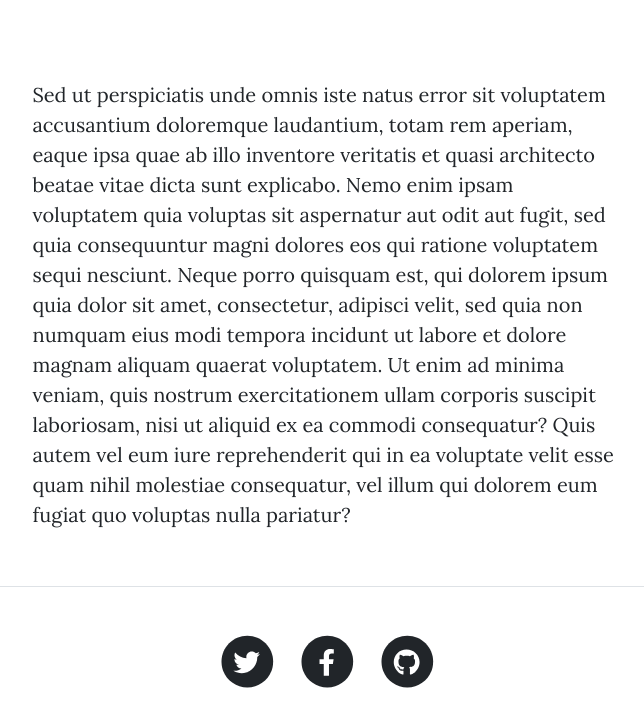
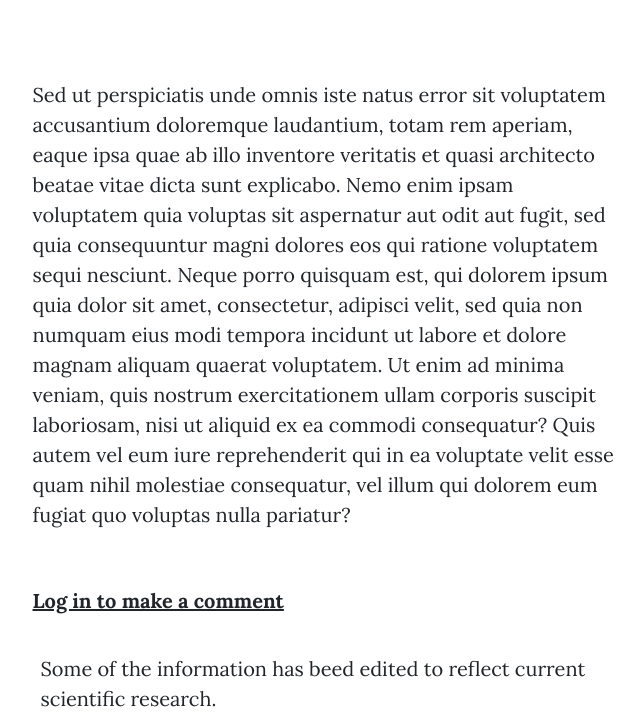
Before and after one commit to geddie212/pauls_blog, a Flask app: page /blog/2 in a window 1280 px wide. Shown: the part 599-1313 px from the top of the page, without its empty margins (313-957 px from the left). Run offline with Flask 2, Linux system fonts and the light colour scheme; data comes from the database, SQL or seed files in the repository; some libraries are stand-ins or nearby versions.

Commit message:
Adding relational databases for users, blog posts and comments, added gravatar icons,

```diff
--- a/main.py
+++ b/main.py
@@ -9,10 +9,12 @@
 from wtforms.validators import DataRequired, URL
 from flask_ckeditor import CKEditor, CKEditorField
 import post_db
+import post_comment
 from datetime import date
 from werkzeug.security import generate_password_hash, check_password_hash
 from functools import wraps
 from sqlalchemy.ext.declarative import declarative_base
+from flask_gravatar import Gravatar
 
 
 app = Flask(__name__)
@@ -36,28 +38,67 @@
 
 Base = declarative_base()
 
-# CONFIGURE TABLE
+
 class User(UserMixin, db.Model):
-    __tablename__ = 'User'
+    __tablename__ = "users"
     id = db.Column(db.Integer, primary_key=True)
     email = db.Column(db.String(100), unique=True)
     password = db.Column(db.String(100))
-    name = db.Column(db.String(1000))
-    children = relationship('BlogPost')
+    name = db.Column(db.String(100))
+
+    # one to many relationship where the comment is assigned to the User
+    comments = relationship("Comment", back_populates="author")
+
+    # This will act like a List of BlogPost objects attached to each User.
+    # The "author" refers to the author property in the BlogPost class.
+    posts = relationship("BlogPost", back_populates="author")
+
+
+
 
 class BlogPost(db.Model):
-    __tablename__ = 'BlogPost'
+    __tablename__ = "blog_posts"
     id = db.Column(db.Integer, primary_key=True)
+
+    # Create Foreign Key, "users.id" the users refers to the tablename of User.
+    author_id = db.Column(db.Integer, db.ForeignKey("users.id"))
+    # Create reference to the User object, the "posts" refers to the posts property in the User class.
+    author = relationship("User", back_populates="posts")
+
+    # creates relationship to Comments table
+    comments = relationship("Comment", back_populates="parent_post")
+
     title = db.Column(db.String(250), unique=True, nullable=False)
     subtitle = db.Column(db.String(250), nullable=False)
     date = db.Column(db.String(250), nullable=False)
-    body = db.Column(db.String, nullable=False)
-    author = db.Column(db.String(250), nullable=False)
+    body = db.Column(db.Text, nullable=False)
     img_url = db.Column(db.String(250), nullable=False)
-    parent_id = db.Column(db.Integer, ForeignKey(User.id))
 
 
+class Comment(db.Model):
+    __tablename__ = "comments"
+    id = db.Column(db.Integer, primary_key=True)
+    text = db.Column(db.String(500), nullable=False)
 
+    # foreign key which maps the post to the User ID
+    author_id = db.Column(db.Integer, db.ForeignKey("users.id"))
+    # back-populates the comments variable in User and User comments variable back to author
+    author = relationship("User", back_populates="comments")
+
+    # creates foreign key to map the comment to the post ID
+    post_id = db.Column(db.Integer, db.ForeignKey("blog_posts.id"))
+    # Creates reference to the BlogPost object, the comments property refers to comments property in BlogPost class
+    parent_post = relationship("BlogPost", back_populates="comments")
+
+
+    gravatar = Gravatar(app,
+                        size=50,
+                        rating='x',
+                        default='retro',
+                        force_default=False,
+                        force_lower=False,
+                        use_ssl=False,
+                        base_url=None)
 
 @login_manager.user_loader
 def load_user(user_id):
@@ -72,6 +113,10 @@
     img_url = StringField("Blog Image URL", validators=[DataRequired(), URL()])
     body = CKEditorField('body')
     submit = SubmitField("Submit Post")
+
+class MakeCommentForm(FlaskForm):
+    body = CKEditorField('comment', validators=[DataRequired()])
+    submit = SubmitField('Submit Comment')
 
 
 # WTForm Register Form
@@ -109,7 +154,7 @@
     return render_template("index.html", posts=blog_posts, user_id=get_user_id())
 
 
-@app.route('/blog/<num>')
+@app.route('/blog/<num>', methods=['GET', 'POST'])
 def get_blog(num):
     # creates instance of post class
     poster = post_db.Post()
@@ -120,11 +165,28 @@
     subtitle = poster['subtitle']
     body = poster['body']
     date = poster['date']
-    author = poster['author']
+    author = poster['author'].name
     img_url = poster['img_url']
-    # html post using the jinja inputs from the dictionary
+
+    blog_comments = post_comment.BlogComment(num).get_comments()
+
+
+
+    form = MakeCommentForm()
+    if request.method == 'POST':
+        user_id = get_user_id()
+        post_id = num
+        comment_text = form.body.data
+        new_comment = Comment(text=comment_text, author_id=user_id, post_id=post_id)
+        db.session.add(new_comment)
+        db.session.commit()
+        blog_comments = post_comment.BlogComment(num).get_comments()
+        return render_template("post.html", title=title, subtitle=subtitle, body=body, date=date, author=author,
+                               img_url=img_url, post_id=num, user_id=get_user_id(), form=form,
+                               blog_comments=blog_comments)
+
     return render_template("post.html", title=title, subtitle=subtitle, body=body, date=date, author=author,
-                           img_url=img_url, post_id=num, user_id=get_user_id())
+                           img_url=img_url, post_id=num, user_id=get_user_id(), form=form, blog_comments=blog_comments)
 
 
 @app.route('/about')
--- /dev/null
+++ b/post_comment.py
@@ -0,0 +1,46 @@
+import main
+
+class BlogComment:
+
+    def __init__(self, post_id):
+        self.post_id = post_id
+        self.comment_list = []
+        post_comments = main.Comment.query.filter_by(post_id=self.post_id).all()
+        # print(post_comments[0].author.name)
+        for comment in post_comments:
+            self.comment_list.append(
+                {
+                    'comment': comment.text,
+                    'author': comment.author.name
+                }
+            )
+
+
+    def get_comments(self):
+        return self.comment_list
+
+# def __init__(self):
+#     self.posts = []
+#     SQL_post_list = main.BlogPost.query.all()
+#     for post in SQL_post_list:
+#         self.posts.append(
+#             {
+#                 'id': post.id,
+#                 'title': post.title,
+#                 'subtitle': post.subtitle,
+#                 'author': post.author,
+#                 'date': post.date,
+#                 'body': post.body,
+#                 'author_id': post.author_id,
+#                 'img_url': post.img_url
+#             }
+#         )
+#
+#
+# def all_posts(self):
+#     return self.posts
+#
+#
+# def post_data(self, post_id):
+#     return self.posts[post_id]
+#
--- a/post_db.py
+++ b/post_db.py
@@ -1,6 +1,6 @@
 import main
 
-class Post():
+class Post:
 
     def __init__(self):
         self.posts = []
@@ -14,7 +14,7 @@
                     'author': post.author,
                     'date': post.date,
                     'body': post.body,
-                    'parent_id': post.parent_id,
+                    'author_id': post.author_id,
                     'img_url': post.img_url
                 }
             )
@@ -24,11 +24,3 @@
 
     def post_data(self, post_id):
         return self.posts[post_id]
-
-
-#title
-#subtitle
-#author
-#date
-#body
-#parent_id
--- a/templates/post.html
+++ b/templates/post.html
@@ -2,6 +2,7 @@
 {% include "header.html" %}
 <body>
 {% include "navigation.html" %}
+{% import "bootstrap/wtf.html" as wtf %}
 <!-- Page Header-->
 <header class="masthead" style="background-image: url('{{ img_url }}')">
     <div class="container position-relative px-4 px-lg-5">
@@ -42,6 +43,41 @@
     </div>
 </article>
 
+{% if current_user.is_authenticated %}
+<div class="container px-4 px-lg-5">
+    <div class="row gx-4 gx-lg-5 justify-content-center">
+        <div class="col-md-10 col-lg-8 col-xl-7">
+            {{ wtf.quick_form(form, button_map={'submit': 'primary'}) }}
+        </div>
+    </div>
+</div>
+{% else %}
+<div class="container px-4 px-lg-5">
+    <div class="row gx-4 gx-lg-5 justify-content-center">
+        <div class="col-md-10 col-lg-8 col-xl-7">
+            <a href="{{ url_for('login') }}"><b><u>Log in to make a comment</u></b></a>
+        </div>
+    </div>
+</div>
+{% endif %}
+<br>
+{% for comment in blog_comments %}
+
+<div class="container px-4 px-lg-5">
+    <div class="row gx-4 gx-lg-5 justify-content-center">
+        <div class="col-md-10 col-lg-8 col-xl-7">
+            <div class="second py-2 px-2"><span class="text1">{{ comment['comment'] }}</span>
+                <div class="d-flex justify-content-between py-1 pt-2">
+<!--                    <img src="https://www.biography.com/.image/t_share/MTgwMTc5MTIxNDE2OTcxNjA4/gettyimages-1165301142.jpg"-->
+<!--                         width="40" length="40">-->
+                    <img src="{{ comment['author'] | gravatar }}">
+                    <span class="text2"><small>{{ comment['author'] }}</small></span>
+                </div>
+            </div>
+        </div>
+    </div>
+</div>
+{% endfor %}
 {% include "footer.html" %}
 <!-- Bootstrap core JS-->
 <script src="https://cdn.jsdelivr.net/npm/bootstrap@5.1.3/dist/js/bootstrap.bundle.min.js"></script>
```
Also changed, not shown: templates/make_post.html (added, +34 -0 lines), posts.db.
